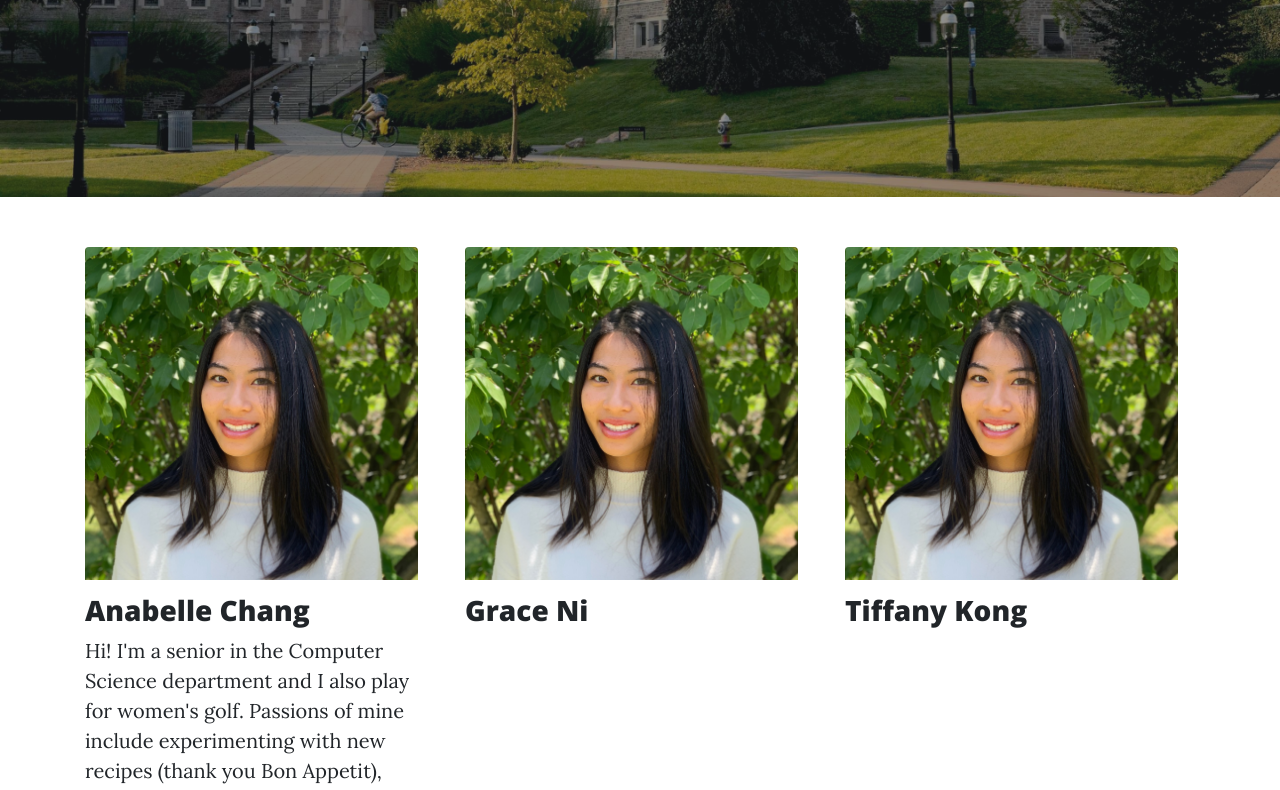
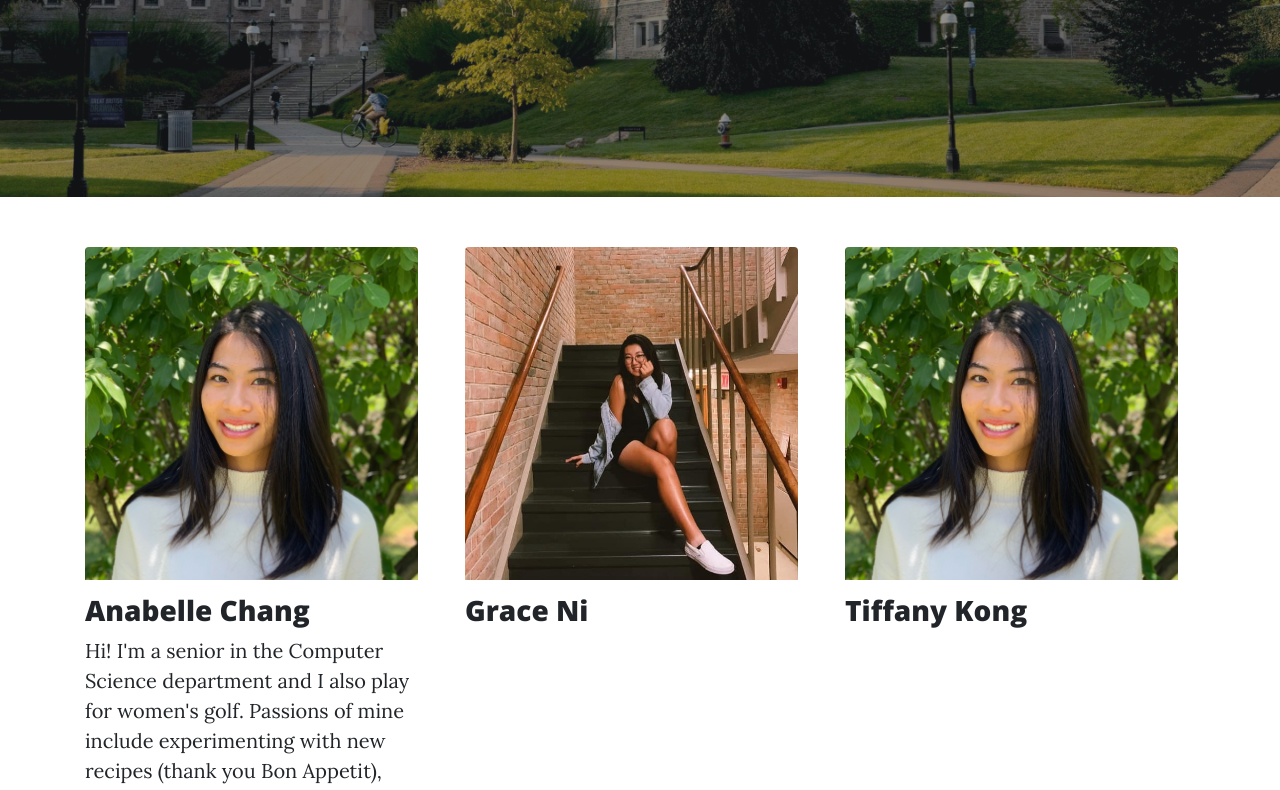
Before and after one commit to belle-chang/conceptualizations-of-monsters, a website: page about.html in a window 1280 px wide. Shown: the part 388-1178 px from the top of the page. Drawn offline with nearby package versions, Linux system fonts and the light colour scheme.

Commit message:
adding grace content

```diff
--- a/about.html
+++ b/about.html
@@ -112,7 +112,7 @@
       </div>
       <div class="col-sm">
         <div>
-          <img src="img/anabelle.jpg" class="rounded img-responsive fit-image">
+          <img src="img/grace.jpg" class="rounded img-responsive fit-image">
         </div>
         <h3>Grace Ni</h3>
 
```
Also changed, not shown: post_china.html (+1 -1 lines), img/diyu.jpg (added), img/grace.jpg (added).
